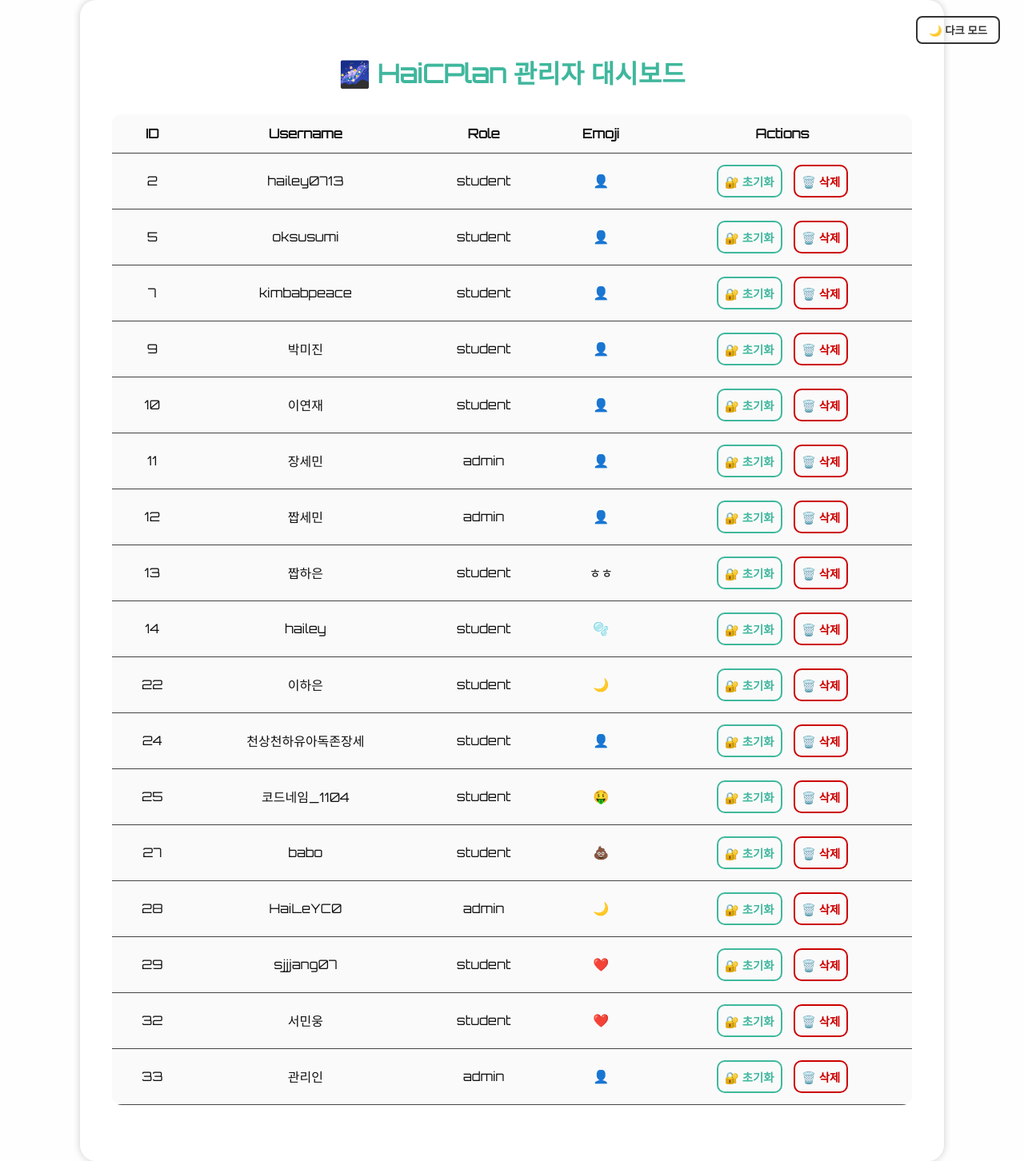
After one commit to haicryptid/HaiCPlan, a Flask app: page /admin in a window 1280 px wide. The commit adds this page. Shown: the whole page at 80% size. Run offline with Flask 3, Linux system fonts and the light colour scheme; a user stored in the database is signed in; data comes from the database, SQL or seed files in the repository; both versions use the stored data as it was after the commit.

Commit message:
관리자 대시보드 추가

```diff
--- a/app.py
+++ b/app.py
@@ -1,6 +1,8 @@
 from flask import Flask, render_template, request, redirect, url_for, session
 import sqlite3
 from werkzeug.security import generate_password_hash, check_password_hash
+import random
+import string
 
 app = Flask(__name__)
 app.secret_key = 'your_secret_key'
@@ -243,6 +245,52 @@ def delete(id):
     conn.close()
     return redirect(url_for('view'))
 
+# -------------관리자만 접근 가능한 페이지-------------
+
+@app.route('/admin')
+def admin_users():
+    if session.get('role') != 'admin':
+        return "⚠️ 관리자만 접근할 수 있습니다!"
+
+    conn = sqlite3.connect('data.db')
+    c = conn.cursor()
+    c.execute("SELECT id, username, role, emoji FROM users")
+    users = c.fetchall()
+    conn.close()
+
+    return render_template('admin.html', users=users)
+
+@app.route('/admin/reset_password/<int:user_id>', methods=['POST'])
+def reset_password(user_id):
+    if session.get('role') != 'admin':
+        return "⚠️ 관리자만 접근할 수 있습니다!"
+
+    # 임시 비밀번호 생성
+    new_password = 'Temp' + ''.join(random.choices(string.ascii_letters + string.digits, k=6))
+    hashed_pw = generate_password_hash(new_password)
+
+    conn = sqlite3.connect('data.db')
+    c = conn.cursor()
+    c.execute("UPDATE users SET password=? WHERE id=?", (hashed_pw, user_id))
+    conn.commit()
+    conn.close()
+
+    return f"✅ 비밀번호 초기화 완료! 임시 비밀번호: <b>{new_password}</b>"
+
+@app.route('/admin/delete_user/<int:user_id>', methods=['POST'])
+def delete_user(user_id):
+    if session.get('role') != 'admin':
+        return "⚠️ 관리자만 접근할 수 있습니다!"
+
+    conn = sqlite3.connect('data.db')
+    c = conn.cursor()
+    c.execute("DELETE FROM users WHERE id=?", (user_id,))
+    conn.commit()
+    conn.close()
+
+    return redirect(url_for('admin_users'))
+
+
 # ---------------- DB 초기화 및 실행 ----------------
 
 def init_schedule_db():
--- /dev/null
+++ b/static/admin.css
@@ -0,0 +1,149 @@
+/* 🌌 기본 설정 */
+body {
+    font-family: 'Orbitron', sans-serif;
+    background-color: #0d0d1a;
+    color: #e0e0ff;
+    margin: 0;
+    padding: 0;
+    height: 100vh;
+    display: flex;
+    align-items: center;
+    justify-content: center;
+}
+
+/* 🌀 중앙 정렬 박스 */
+.container {
+    width: 90%;
+    max-width: 1000px;
+    margin: auto;
+    padding: 40px;
+    background: rgba(255, 255, 255, 0.04);
+    border-radius: 20px;
+    box-shadow: 0 0 20px #00ffc8;
+    text-align: center;
+}
+
+/* 🌟 제목 */
+h2 {
+    color: #00ffc8;
+    font-size: 2em;
+    margin-bottom: 30px;
+}
+
+/* 🧾 테이블 */
+table {
+    width: 100%;
+    border-collapse: collapse;
+    background-color: rgba(255, 255, 255, 0.02);
+    border-radius: 12px;
+    overflow: hidden;
+    margin-bottom: 30px;
+}
+
+th, td {
+    padding: 14px 20px;
+    border-bottom: 1px solid #444;
+    text-align: center;
+}
+
+tr:hover {
+    background-color: rgba(0, 255, 200, 0.1);
+}
+
+/* 💡 네온 버튼 */
+.neon-btn {
+    background: transparent;
+    color: #00ffc8;
+    border: 2px solid #00ffc8;
+    border-radius: 10px;
+    padding: 8px 8px;
+    margin: 0 5px;
+    font-size: 0.9em;
+    font-weight: bold;
+    cursor: pointer;
+    transition: all 0.3s ease;
+}
+
+.neon-btn:hover {
+    background-color: #00ffc8;
+    color:  #ffffff;
+    box-shadow: 0 0 12px #00ffc8;
+}
+
+/* ❌ 삭제 버튼 */
+.neon-btn.danger {
+    border-color: #ff4e4e;
+    color: #ff4e4e;
+}
+
+.neon-btn.danger:hover {
+    background-color: #ff4e4e;
+    color: #ffffff;
+    box-shadow: 0 0 12px #ff4e4e;
+}
+
+/* 🌙 테마 토글 버튼 */
+.theme-toggle {
+    position: absolute;
+    top: 20px;
+    right: 30px;
+    padding: 6px 14px;
+    border-radius: 8px;
+    background: none;
+    border: 2px solid #888;
+    font-weight: bold;
+    cursor: pointer;
+}
+
+body.dark .theme-toggle {
+    color: #00ffc8;
+    border-color: #00ffc8;
+}
+
+/* ✅ Light Mode 추가 */
+
+body.light h2{
+    color: #3fb79d;
+}
+body.light {
+    background-color: #fefefe;
+    color: #111;
+}
+
+body.light .container {
+    background-color: #ffffff;
+    box-shadow: 0 0 10px #ccc;
+}
+
+body.light table {
+    background-color: #fafafa;
+}
+
+body.light tr:hover {
+    background-color: #f0f0f0;
+}
+
+body.light .neon-btn {
+    border-color: #3fb79d;
+    color: #3fb79d;
+}
+
+body.light .neon-btn:hover {
+    background-color: #3fb79d;
+    color: #fff;
+}
+
+body.light .neon-btn.danger {
+    border-color: #cc0000;
+    color: #cc0000;
+}
+
+body.light .neon-btn.danger:hover {
+    background-color: #cc0000;
+    color: #fff;
+}
+
+body.light .theme-toggle {
+    color: #333;
+    border-color: #333;
+}
--- /dev/null
+++ b/templates/admin.html
@@ -0,0 +1,70 @@
+<!DOCTYPE html>
+<html lang="ko">
+
+<head>
+    <meta charset="UTF-8">
+    <title>👩‍💼 관리자 패널 | HaiCPlan</title>
+    <link href="https://fonts.googleapis.com/css2?family=Orbitron&display=swap" rel="stylesheet">
+    <link rel="icon" type="image/png" href="{{ url_for('static', filename='HaiCPlan.png') }}">
+    <link rel="stylesheet" href="{{ url_for('static', filename='admin.css') }}">
+</head>
+
+<body>
+    <div class="container">
+        <h2>🌌 HaiCPlan 관리자 대시보드</h2>
+        <!-- admin_users.html -->
+        <button id="toggle-theme" class="theme-toggle">🌙 다크 모드</button>
+
+        <table>
+            <thead>
+                <tr>
+                    <th>ID</th>
+                    <th>Username</th>
+                    <th>Role</th>
+                    <th>Emoji</th>
+                    <th>Actions</th>
+                </tr>
+            </thead>
+            <tbody>
+                {% for user in users %}
+                <tr>
+                    <td>{{ user[0] }}</td>
+                    <td>{{ user[1] }}</td>
+                    <td>{{ user[2] }}</td>
+                    <td>{{ user[3] }}</td>
+                    <td>
+                        <form action="{{ url_for('reset_password', user_id=user[0]) }}" method="post"
+                            style="display:inline;">
+                            <button class="neon-btn">🔐 초기화</button>
+                        </form>
+                        <form action="{{ url_for('delete_user', user_id=user[0]) }}" method="post"
+                            style="display:inline;">
+                            <button class="neon-btn danger" onclick="return confirm('정말 삭제할까요?')">🗑️ 삭제</button>
+                        </form>
+                    </td>
+                </tr>
+                {% endfor %}
+            </tbody>
+        </table>
+    </div>
+
+    <script>
+        // 현재 테마 상태를 가져와서 적용
+        const currentTheme = sessionStorage.getItem("theme") || "light";
+        document.body.className = currentTheme;
+
+        // 버튼 클릭 시 테마 전환
+        const toggleBtn = document.getElementById("toggle-theme");
+        toggleBtn.addEventListener("click", () => {
+            const next = (document.body.className === "dark") ? "light" : "dark";
+            document.body.className = next;
+            sessionStorage.setItem("theme", next);
+            toggleBtn.textContent = (next === "dark") ? "☀️ 라이트 모드" : "🌙 다크 모드";
+        });
+
+        // 처음 진입 시 버튼 텍스트도 테마에 맞게
+        toggleBtn.textContent = (currentTheme === "dark") ? "☀️ 라이트 모드" : "🌙 다크 모드";
+    </script>
+</body>
+
+</html>
```
Also changed, not shown: templates/welcome.html (+36 -0 lines), data.db (added), users.db (added).
